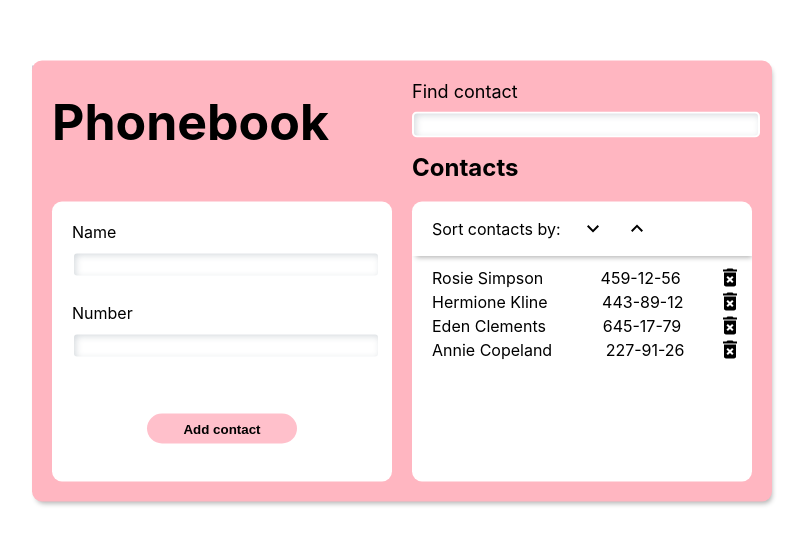
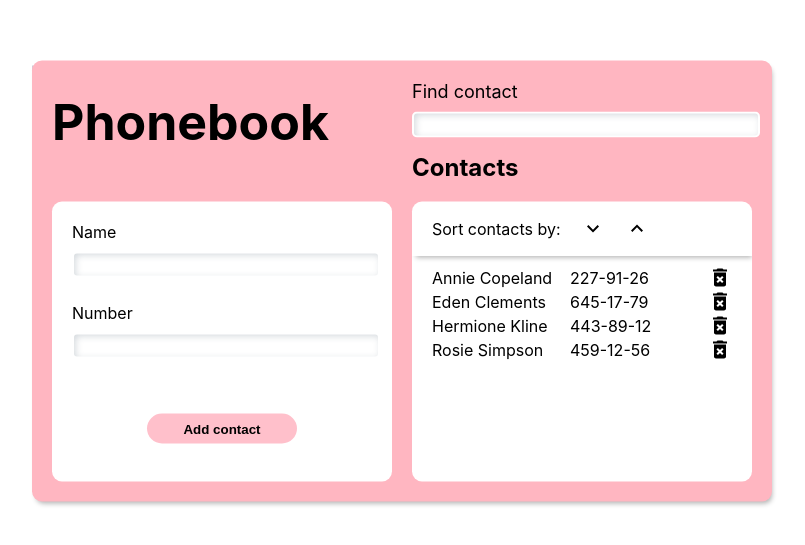
Before and after one commit to ViktoriaRosovska/goit-react-hw-02-phonebook, a React (Create React App) app: page / in a window 1280 px wide. Shown: the part 119-664 px from the top of the page, without its empty margins (238-1043 px from the left). Built offline with nearby package versions, Linux system fonts and the light colour scheme; what notiflix would draw is missing.

Commit message:
work with mistakes

```diff
--- a/src/components/App.jsx
+++ b/src/components/App.jsx
@@ -1,6 +1,8 @@
 import { Component } from 'react';
+
+import * as services from 'services/notify';
 import { nanoid } from 'nanoid';
-import { Notify, Confirm } from 'notiflix';
+
 import {
   AddContactWrapper,
   ContactsWrapper,
@@ -12,40 +14,6 @@ import { ContactForm } from './ContactForm/ContactForm';
 import { Filter } from './Filter/Filter';
 import { ContactList } from './ContactsList/ContactList';
 
-Notify.init({
-  width: 'fit-content',
-  padding: '20px',
-  position: 'center-top',
-  distance: '200px',
-  borderRadius: '15px',
-  fontSize: '25px',
-  textColor: 'black',
-  timeout: 1500,
-  useIcon: false,
-  closeButton: false,
-  warning: {
-    borderRadius: '15px',
-    heigth: '200px',
-    closeButton: false,
-    background: '#f26b94',
-    fontSize: '40px',
-    titleFontSize: '40px',
-    messageFontSize: '40px',
-    textColor: 'white',
-  },
-  info: {
-    background: 'transparent',
-    textColor: 'black',
-  },
-});
-
-Confirm.init({
-  background: '#f26b94',
-  heigth: '100px',
-  okButtonBackground: '#f26b94',
-  titleColor: '#f26b94',
-});
-
 export class App extends Component {
   state = {
     contacts: [
@@ -54,113 +22,98 @@ export class App extends Component {
       { id: 'id-3', name: 'Eden Clements', number: '645-17-79' },
       { id: 'id-4', name: 'Annie Copeland', number: '227-91-26' },
     ],
-    name: '',
-    number: '',
-    filter: [],
+    filteredContacts: [],
+    filter: '',
+    order: 'az',
   };
 
-  onFormSubmit(e) {
-    e.preventDefault();
-    const userName = e.currentTarget.elements.name.value;
-    const userNumber = e.currentTarget.elements.number.value;
-    this.setState(
-      {
-        name: userName,
-        number: userNumber,
-      },
-      () => this.onStorageContact()
-    );
-    e.currentTarget.reset();
-  }
-
-  onStorageContact() {
-    if (this.state.contacts.find(user => user.name === this.state.name)) {
-      return Notify.warning(`${this.state.name} is already in contacts`);
+  onStorageContact = (contactName, contactNumber) => {
+    if (this.state.contacts.find(user => user.name === contactName)) {
+      return services.Notify.warning(`${contactName} is already in contacts`);
     }
-    if (this.state.contacts.find(user => user.number === this.state.number)) {
-      return Notify.warning(
-        `This number: ${this.state.number} is already in contacts`
+    if (this.state.contacts.find(user => user.number === contactNumber)) {
+      return services.Notify.warning(
+        `This number: ${contactNumber} is already in contacts`
       );
     }
     const user = {
-      name: this.state.name,
-      number: this.state.number,
+      name: contactName,
+      number: contactNumber,
       id: nanoid(),
     };
 
     this.setState(prevState => ({
       contacts: [...prevState.contacts, user],
+      filter: '',
     }));
-  }
+  };
 
-  onFindContact(e) {
-    const userFilter = e.target.value.toLowerCase();
-    this.setState({ userFilter: userFilter }, () => this.filterContacts());
-  }
+  onFilterContact = e => {
+    const filter = e.target.value.toLowerCase();
+    this.setState({ filter });
+  };
 
-  filterContacts() {
-    return this.setState(prevState => ({
-      filter: prevState.contacts.filter(
-        el => el.name.toLowerCase().indexOf(prevState.userFilter) !== -1
-      ),
+  getFilteredContacts = () => {
+    const { contacts, filter, order } = this.state;
+    let filtered = contacts;
+    if (filter)
+      filtered = filtered.filter(
+        el => el.name.toLowerCase().indexOf(filter) !== -1
+      );
+    if (order === 'az') {
+      return (filtered = filtered.sort((a, b) => a.name.localeCompare(b.name)));
+    } else if (order === 'za') {
+      return (filtered = filtered.sort((a, b) => b.name.localeCompare(a.name)));
+    }
+
+    return filtered;
+  };
+
+  updateFilteredContacts = () => {
+    this.setState(prevState => ({
+      filteredContacts: this.getFilteredContacts(prevState),
     }));
-  }
+  };
 
-  onSortContactsAZ() {
-    return this.setState(prevState => ({
-      contacts: prevState.contacts.sort((a, b) => {
-        return a.name.localeCompare(b.name);
-      }),
-    }));
-  }
+  onSortContacts = order => {
+    this.setState({ order });
+  };
 
-  onSortContactsZA() {
-    return this.setState(prevState => ({
-      contacts: prevState.contacts.sort((a, b) => {
-        return b.name.localeCompare(a.name);
-      }),
-    }));
-  }
-
-  onDeleteContact(userId) {
+  onDeleteContact = userId => {
     const deletedUser = this.state.contacts.find(user => user.id === userId);
 
-    Confirm.show(
+    services.Confirm.show(
       `Delete contact`,
       `Are you sure you want to delete contact ${deletedUser.name}?`,
       'Yes',
       'No',
       () => {
-        Notify.info(`Contact ${deletedUser.name} was deleted`);
-        return this.setState(
-          prevState => ({
-            contacts: prevState.contacts.filter(user => user.id !== userId),
-          }),
-          () => this.filterContacts()
-        );
-      },
-      () => {
-        return;
+        services.Notify.info(`Contact ${deletedUser.name} was deleted`);
+        return this.setState(prevState => ({
+          contacts: prevState.contacts.filter(user => user.id !== userId),
+        }));
       }
     );
-  }
+  };
 
   render() {
     return (
       <Container>
         <AddContactWrapper>
           <HeaderApp>Phonebook</HeaderApp>
-          <ContactForm onFormSubmit={e => this.onFormSubmit(e)} />
+          <ContactForm onStorageContact={this.onStorageContact} />
         </AddContactWrapper>
         <ContactsWrapper>
-          <Filter onFindContact={e => this.onFindContact(e)} />
+          <Filter
+            onFilterContact={this.onFilterContact}
+            filter={this.state.filter}
+          />
           <HeaderContacts>Contacts</HeaderContacts>
           <ContactList
-            contacts={this.state.contacts}
-            filter={this.state.filter}
-            onSortContactsAZ={() => this.onSortContactsAZ()}
-            onSortContactsZA={() => this.onSortContactsZA()}
-            onDeleteContact={id => this.onDeleteContact(id)}
+            contactList={this.getFilteredContacts()}
+            onSortContacts={this.onSortContacts}
+            onDeleteContact={this.onDeleteContact}
+            hasContacts={this.state.contacts.length > 0}
           />
         </ContactsWrapper>
       </Container>
--- a/src/components/App.styled.js
+++ b/src/components/App.styled.js
@@ -15,6 +15,10 @@ const Container = styled.div`
   top: 50%;
   left: 50%;
   transform: translate(-50%, -50%);
+  -moz-box-shadow: rgba(50, 50, 93, 0.25) -10px -5px 0px -10px,
+    rgba(0, 0, 0, 0.3) 2px 4px 5px -2px;
+  -webkit-box-shadow: rgba(50, 50, 93, 0.25) -10px -5px 0px -10px,
+    rgba(0, 0, 0, 0.3) 2px 4px 5px -2px;
   box-shadow: rgba(50, 50, 93, 0.25) -10px -5px 0px -10px,
     rgba(0, 0, 0, 0.3) 2px 4px 5px -2px;
 `;
--- a/src/components/ContactForm/ContactForm.styled.js
+++ b/src/components/ContactForm/ContactForm.styled.js
@@ -18,7 +18,8 @@ const FormInput = styled.input`
   height: 20px;
   width: 100%;
   margin-bottom: 15px;
-
+  -moz-box-shadow: 2px 2px 7px -0.5px rgba(34, 60, 80, 0.2) inset;
+  -webkit-box-shadow: 2px 2px 7px -0.5px rgba(34, 60, 80, 0.2) inset;
   box-shadow: 2px 2px 7px -0.5px rgba(34, 60, 80, 0.2) inset;
 `;
 
--- a/src/components/ContactsList/ContactList.jsx
+++ b/src/components/ContactsList/ContactList.jsx
@@ -13,77 +13,54 @@ import KeyboardArrowDownIcon from '@mui/icons-material/KeyboardArrowDown';
 import KeyboardArrowUpIcon from '@mui/icons-material/KeyboardArrowUp';
 
 export function ContactList({
-  contacts,
-  filter,
-  onSortContactsAZ,
-  onSortContactsZA,
+  contactList,
+  hasContacts,
+  onSortContacts,
   onDeleteContact,
 }) {
   return (
     <ContactsListContainer>
       <SortOptions>
         <span>Sort contacts by:</span>
-        <Button type="button" onClick={onSortContactsAZ}>
+        <Button type="button" onClick={() => onSortContacts('az')}>
           <SvgIcon component={KeyboardArrowDownIcon}></SvgIcon>
         </Button>
-        <Button type="button" onClick={onSortContactsZA}>
+        <Button type="button" onClick={() => onSortContacts('za')}>
           <SvgIcon component={KeyboardArrowUpIcon}></SvgIcon>
         </Button>
       </SortOptions>
 
       <ContactListRender>
-        {Boolean(filter.length) && (
         <ul>
-            {filter.map((contact, idx) => (
-              <List key={idx}>
-                <Span>{contact.name}</Span>
-                <span>{contact.number}</span>
-                <Button
-                  type="button"
-                  onClick={() => {
-                    onDeleteContact(contact.id);
-                  }}
-                >
+          {contactList.map(contact => (
+            <List key={contact.id}>
+              <Span>{contact.name}</Span> <Span>{contact.number}</Span>
+              <Button type="button" onClick={() => onDeleteContact(contact.id)}>
                 <SvgIcon component={DeleteForeverIcon}></SvgIcon>
               </Button>
             </List>
           ))}
         </ul>
+        {!Boolean(contactList.length) && !hasContacts && (
+          <p>There are no contacts in your phonebook</p>
         )}
-
-        {!Boolean(filter.length) && (
-          <ul>
-            {contacts.map(contact => (
-              <List key={contact.id}>
-                <Span>{contact.name}</Span> <span>{contact.number}</span>
-                <Button
-                  type="button"
-                  onClick={() => onDeleteContact(contact.id)}
-                >
-                  <SvgIcon component={DeleteForeverIcon}></SvgIcon>
-                </Button>
-              </List>
-            ))}
-          </ul>
-        )}
-        {!Boolean(contacts.length) && (
-          <p>There are no contacts in your phonebook</p>
+        {!Boolean(contactList.length) && hasContacts && (
+          <p>No contacts found</p>
         )}
       </ContactListRender>
     </ContactsListContainer>
   );
 }
 
-ContactList.propTypes = {
-  contacts: PropTypes.arrayOf(
-    PropTypes.shape({
-      id: PropTypes.string.isRequired,
-      name: PropTypes.string.isRequired,
-      number: PropTypes.string.isRequired,
-    }).isRequired
-  ),
-  filter: PropTypes.arrayOf(PropTypes.shape().isRequired),
-  onSortContactsAZ: PropTypes.func.isRequired,
-  onSortContactsZA: PropTypes.func.isRequired,
-  onDeleteContact: PropTypes.func.isRequired,
-};
+// ContactList.propTypes = {
+//   contacts: PropTypes.arrayOf(
+//     PropTypes.shape({
+//       id: PropTypes.string.isRequired,
+//       name: PropTypes.string.isRequired,
+//       number: PropTypes.string.isRequired,
+//     }).isRequired
+//   ),
+//   filter: PropTypes.arrayOf(PropTypes.shape().isRequired),
+//   onSortContacts: PropTypes.func.isRequired,
+//   onDeleteContact: PropTypes.func.isRequired,
+// };
--- a/src/components/ContactsList/ContactList.styled.js
+++ b/src/components/ContactsList/ContactList.styled.js
@@ -9,7 +9,8 @@ const ContactsListContainer = styled.div`
 `;
 
 const ContactListRender = styled.div`
-  width: 310px;
+  box-sizing: border-box;
+  width: 330px;
   padding-left: 20px;
   padding-right: 20px;
   margin-top: 10px;
@@ -18,6 +19,16 @@ const ContactListRender = styled.div`
   overflow: auto;
   border-radius: 10px;
   scrollbar-color: pink;
+
+  &::-moz-scrollbar {
+    background-color: transparent;
+    width: 10px;
+  }
+
+  &::-moz-scrollbar-thumb {
+    background-color: pink;
+    border-radius: 10px;
+  }
   &::-webkit-scrollbar {
     background-color: transparent;
     width: 10px;
@@ -43,8 +54,13 @@ const Button = styled.button`
 `;
 
 const SortOptions = styled.div`
+  -webkit-box-shadow: rgba(50, 50, 93, 0.25) -10px -5px 0px -10px,
+    rgba(0, 0, 0, 0.3) 2px 4px 5px -2px;
+  -moz-box-shadow: rgba(50, 50, 93, 0.25) -10px -5px 0px -10px,
+    rgba(0, 0, 0, 0.3) 2px 4px 5px -2px;
   box-shadow: rgba(50, 50, 93, 0.25) -10px -5px 0px -10px,
     rgba(0, 0, 0, 0.3) 2px 4px 5px -2px;
+
   padding-left: 20px;
   padding-right: 20px;
   padding-top: 15px;
@@ -59,10 +75,12 @@ const List = styled.li`
   display: flex;
   justify-content: space-between;
   align-items: center;
+  width: 300px;
 `;
 
 const Span = styled.span`
-  margin-right: 20px;
+  margin-right: 10px;
+  width: 130px;
 `;
 export {
   ContactsListContainer,
--- /dev/null
+++ b/src/services/notify.js
@@ -0,0 +1,37 @@
+import { Notify, Confirm } from 'notiflix';
+
+Notify.init({
+  width: 'fit-content',
+  padding: '20px',
+  position: 'center-top',
+  distance: '200px',
+  borderRadius: '15px',
+  fontSize: '25px',
+  textColor: 'black',
+  timeout: 1500,
+  useIcon: false,
+  closeButton: false,
+  warning: {
+    borderRadius: '15px',
+    heigth: '200px',
+    closeButton: false,
+    background: '#f26b94',
+    fontSize: '40px',
+    titleFontSize: '40px',
+    messageFontSize: '40px',
+    textColor: 'white',
+  },
+  info: {
+    background: 'transparent',
+    textColor: 'black',
+  },
+});
+
+Confirm.init({
+  background: '#f26b94',
+  heigth: '100px',
+  okButtonBackground: '#f26b94',
+  titleColor: '#f26b94',
+});
+
+export { Notify, Confirm };
```
Also changed, not shown: src/components/ContactForm/ContactForm.jsx (+24 -5 lines), src/components/Filter/Filter.jsx (+4 -4 lines). Lines whose indentation alone changed are shown as unchanged.
